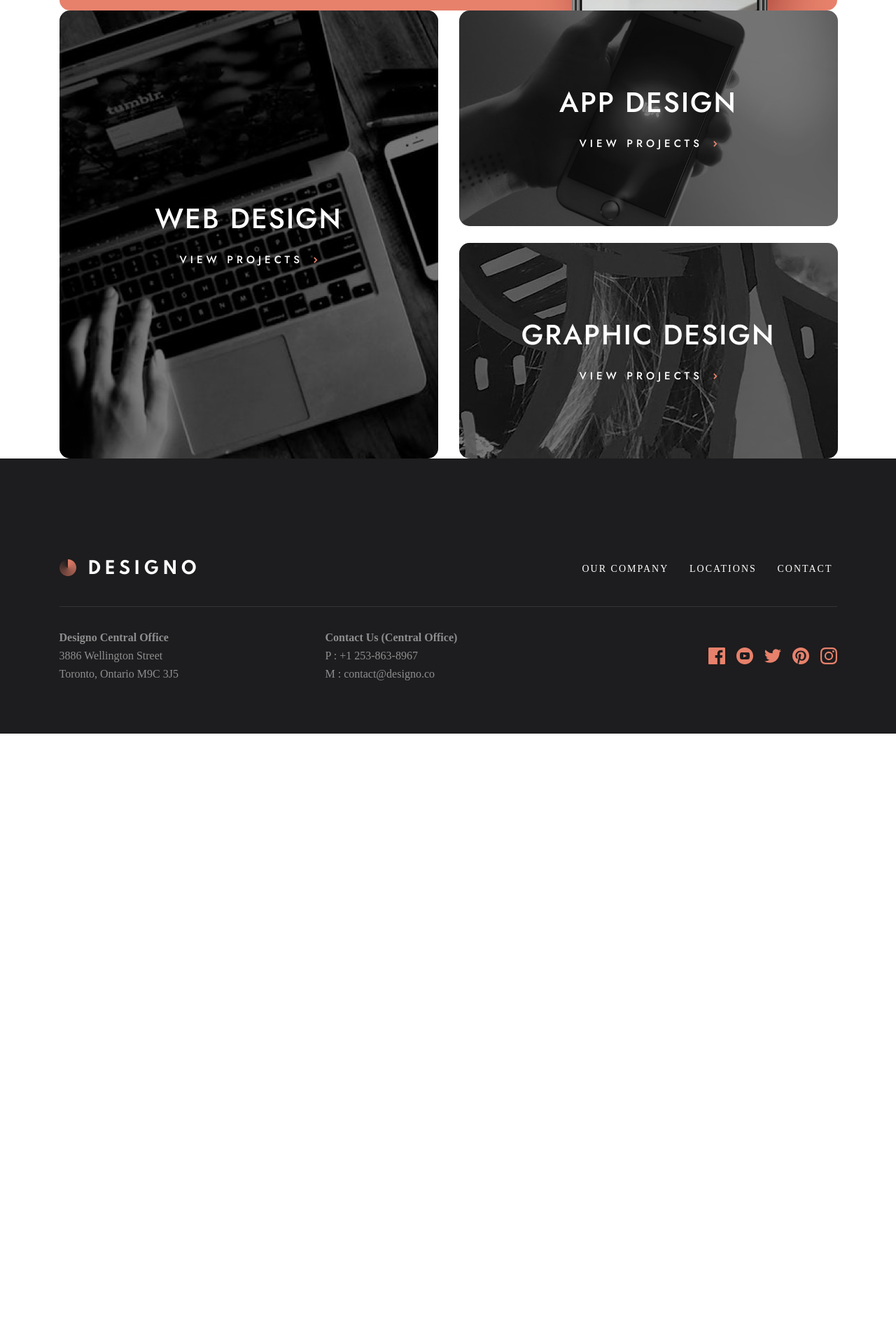
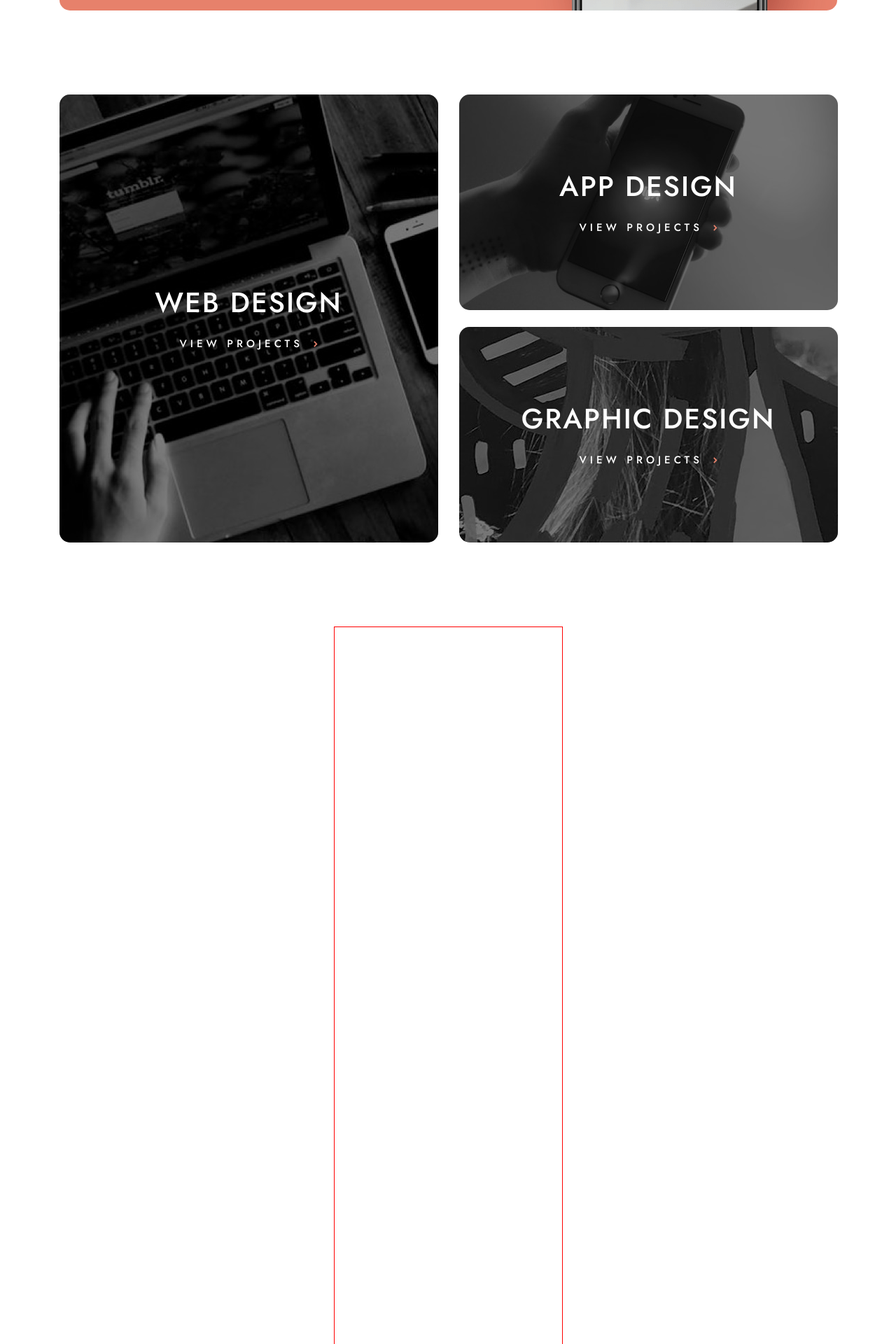
Before and after one commit to danielopq/designo, a React (Vite) app: page / in a window 1280 px wide. Shown: the part 780-2700 px from the top of the page at 70% size. Before the commit the page ends 1828 px from the top, so only its background shows below. Built offline with nearby package versions, Linux system fonts and the light colour scheme; a web font is replaced by a local one.

Commit message:
Values component - created

```diff
--- a/src/components/pages/home/Home.tsx
+++ b/src/components/pages/home/Home.tsx
@@ -1,12 +1,13 @@
 import './home.scss';
 
-import { HomeHeader, HomeProjectsNavBar } from './components';
+import { HomeHeader, HomeProjectsNavBar, Values } from './components';
 
 const Home: React.FC = () => {
     return (
         <main id="home">
             <HomeHeader />
             <HomeProjectsNavBar />
+            <Values />
         </main>
     )
 }
--- a/src/components/pages/home/components/index.ts
+++ b/src/components/pages/home/components/index.ts
@@ -1,2 +1,3 @@
 export { default as HomeHeader } from "./homeHeader/HomeHeader";
 export { default as HomeProjectsNavBar } from "./homeProjectsNavBar/HomeProjectsNavBar";
+export { default as Values } from "./values/Values";
--- /dev/null
+++ b/src/components/pages/home/components/values/Values.tsx
@@ -0,0 +1,8 @@
+import './values.scss';
+
+const Values:React.FC = () => {
+    return(
+        <section id="values"></section>
+    )
+}
+export default Values;
--- /dev/null
+++ b/src/components/pages/home/components/values/values.scss
@@ -0,0 +1,5 @@
+#values{
+    width: 327px;
+    height: 1396px;
+    border: solid 1px red;
+}
--- a/src/components/pages/home/home.scss
+++ b/src/components/pages/home/home.scss
@@ -7,4 +7,12 @@
     #homeLargeNavBar{
         margin-top: 120px;
     }
+
+    #homeProjectsNavBar{
+        margin-top: 120px;
+    }
+
+    #values{
+        margin: 120px 0px;
+    }
 }
```
